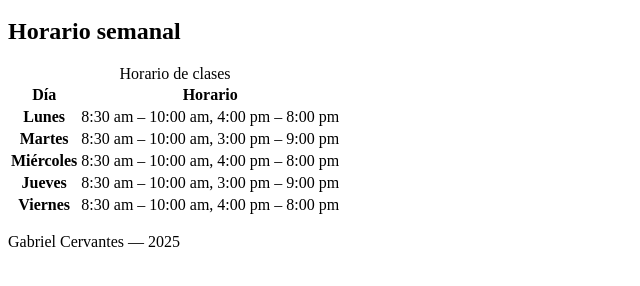
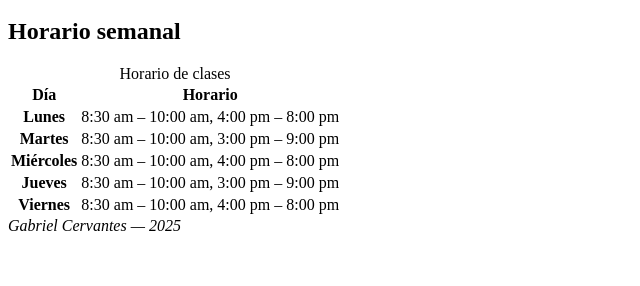
Before and after one commit to GabrielCervantes15/Curriculum_CervantesGabriel, a plain HTML site: page interests.html in a window 1280 px wide. Shown: the part 118-404 px from the top of the page, without its empty margins (0-640 px from the left). Drawn offline with Linux system fonts and the light colour scheme.

Commit message:
Update interests.html

```diff
--- a/interests.html
+++ b/interests.html
@@ -63,7 +63,7 @@
 
 </body>
     <footer>
-    <p>Gabriel Cervantes — 2025</p>
+    <em>Gabriel Cervantes — 2025</em>
   </footer>
 </html>
 
```
